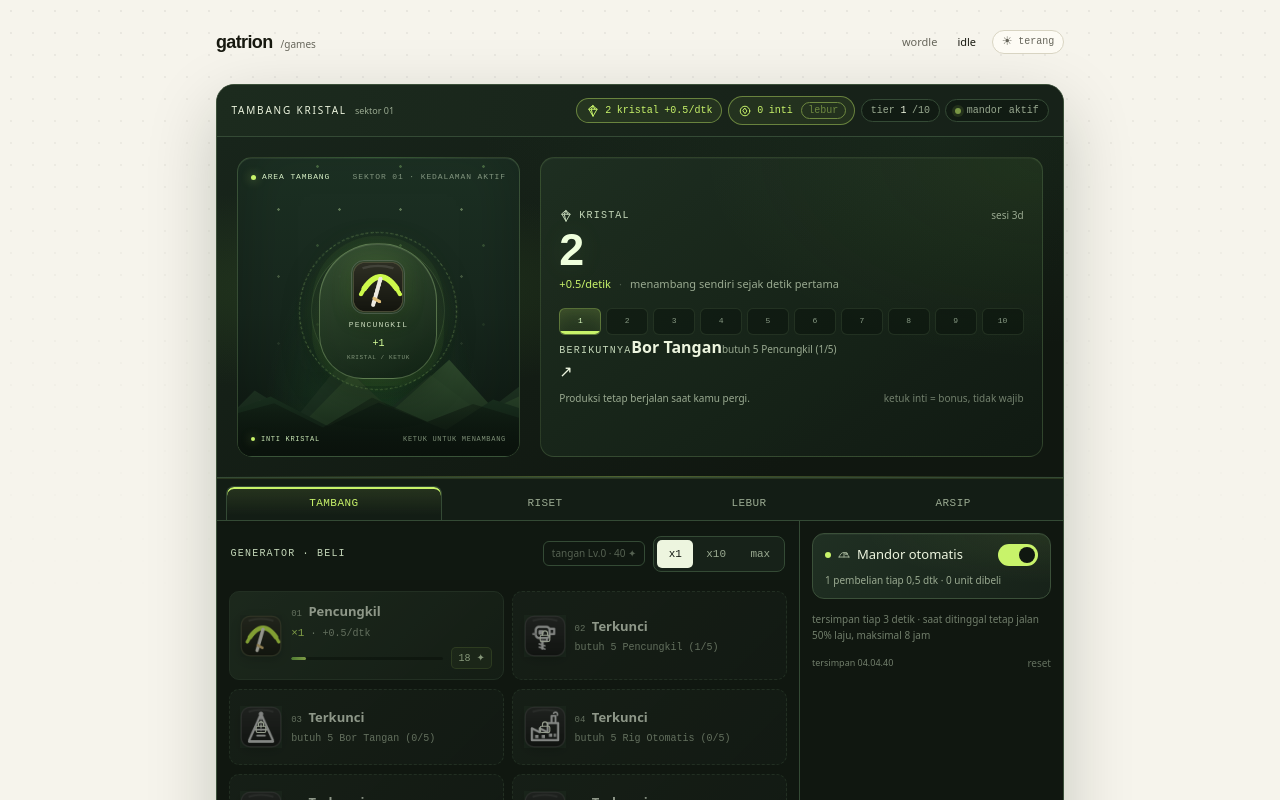
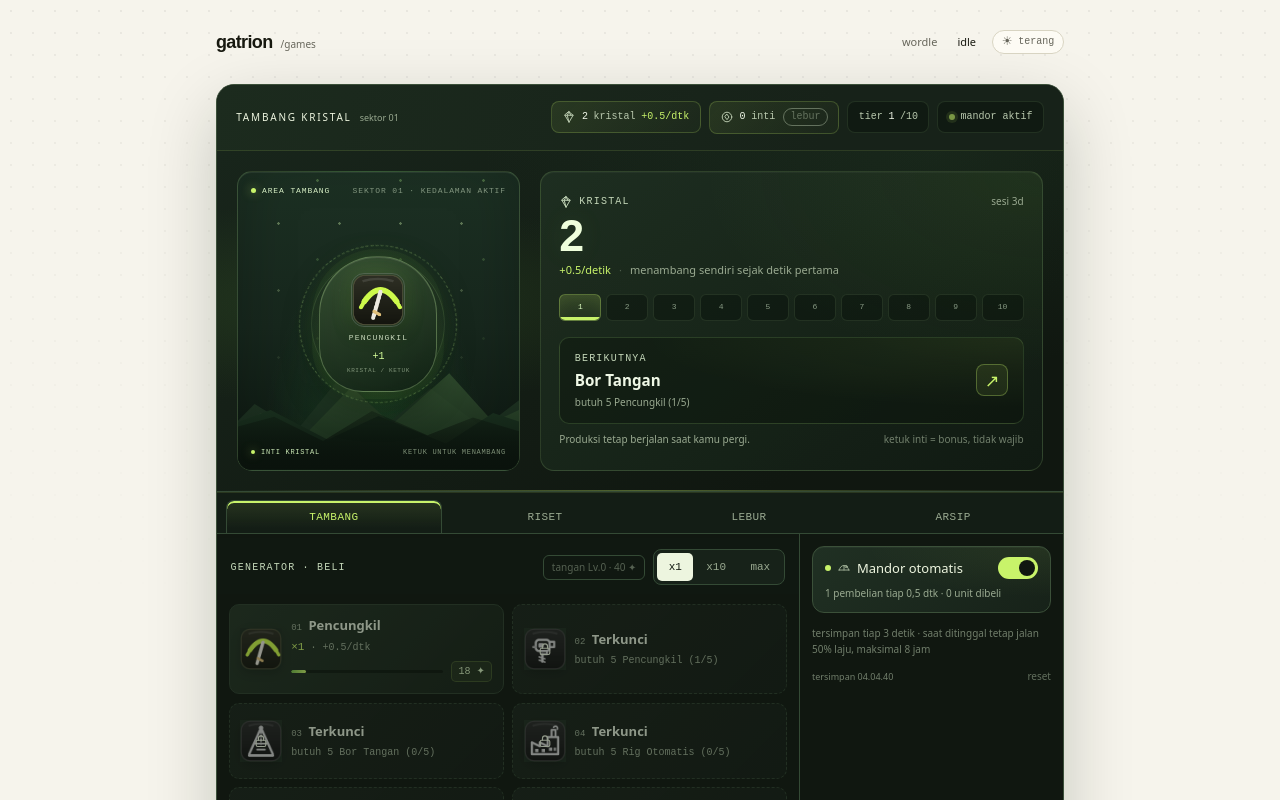
Before and after one commit to adi-santoso/gatrion-games, a React (Vite) app: page /#/idle in a window 1280 px wide. Shown: the top 800 px of the page. Built offline with nearby package versions, Linux system fonts and the light colour scheme.

Commit message:
Match resource HUD and unlock callout to idle game mockup

```diff
--- a/src/styles/theme.css
+++ b/src/styles/theme.css
@@ -1519,3 +1519,96 @@
     padding: 0.5rem;
   }
 }
+
+
+/* Mockup alignment: make the resource HUD and next-unlock callout read as game UI. */
+.idle-cabinet .idle-top {
+  gap: 1rem;
+  padding: 1rem 1.2rem;
+  border-bottom: 1px solid rgba(200, 243, 106, 0.12);
+}
+
+.idle-cabinet .idle-hud {
+  gap: 0.5rem;
+}
+
+.idle-cabinet .idle-chip {
+  min-height: 32px;
+  border: 1px solid rgba(132, 165, 113, 0.16);
+  border-radius: 8px;
+  padding: 0.4rem 0.65rem;
+  color: #b9c9ae;
+}
+
+.idle-cabinet .idle-chip strong {
+  color: #f0f7e8;
+  font-variant-numeric: tabular-nums;
+}
+
+.idle-cabinet .idle-chip[data-tone="accent"] {
+  border-color: rgba(200, 243, 106, 0.2);
+  background: linear-gradient(135deg, rgba(200, 243, 106, 0.09), rgba(200, 243, 106, 0.025));
+}
+
+.idle-cabinet .next-tier-card {
+  display: flex;
+  align-items: center;
+  justify-content: space-between;
+  gap: 1rem;
+  margin-top: 1rem;
+  padding: 0.8rem 0.9rem;
+  border: 1px solid rgba(122, 166, 99, 0.24);
+  border-radius: 10px;
+  background:
+    radial-gradient(ellipse at 100% 0%, rgba(200, 243, 106, 0.08), transparent 58%),
+    rgba(9, 17, 11, 0.36);
+}
+
+.idle-cabinet .next-tier-copy {
+  display: flex;
+  min-width: 0;
+  flex-direction: column;
+  gap: 0.2rem;
+}
+
+.idle-cabinet .next-tier-copy strong {
+  color: #eff8e6;
+  font-size: 0.95rem;
+  font-weight: 700;
+}
+
+.idle-cabinet .next-tier-copy > span:last-child {
+  overflow-wrap: anywhere;
+}
+
+.idle-cabinet .next-tier-action {
+  display: grid;
+  width: 32px;
+  height: 32px;
+  flex: 0 0 auto;
+  place-items: center;
+  border: 1px solid rgba(200, 243, 106, 0.3);
+  border-radius: 8px;
+  background: rgba(200, 243, 106, 0.08);
+  color: #c8f36a;
+  font-size: 1.1rem;
+}
+
+@media (min-width: 640px) {
+  .idle-cabinet .idle-top {
+    align-items: center;
+  }
+}
+
+@media (max-width: 639px) {
+  .idle-cabinet .idle-top {
+    padding: 0.9rem;
+  }
+  .idle-cabinet .idle-hud {
+    justify-content: flex-start;
+  }
+  .idle-cabinet .idle-chip {
+    max-width: 100%;
+    flex-wrap: wrap;
+  }
+}
```
